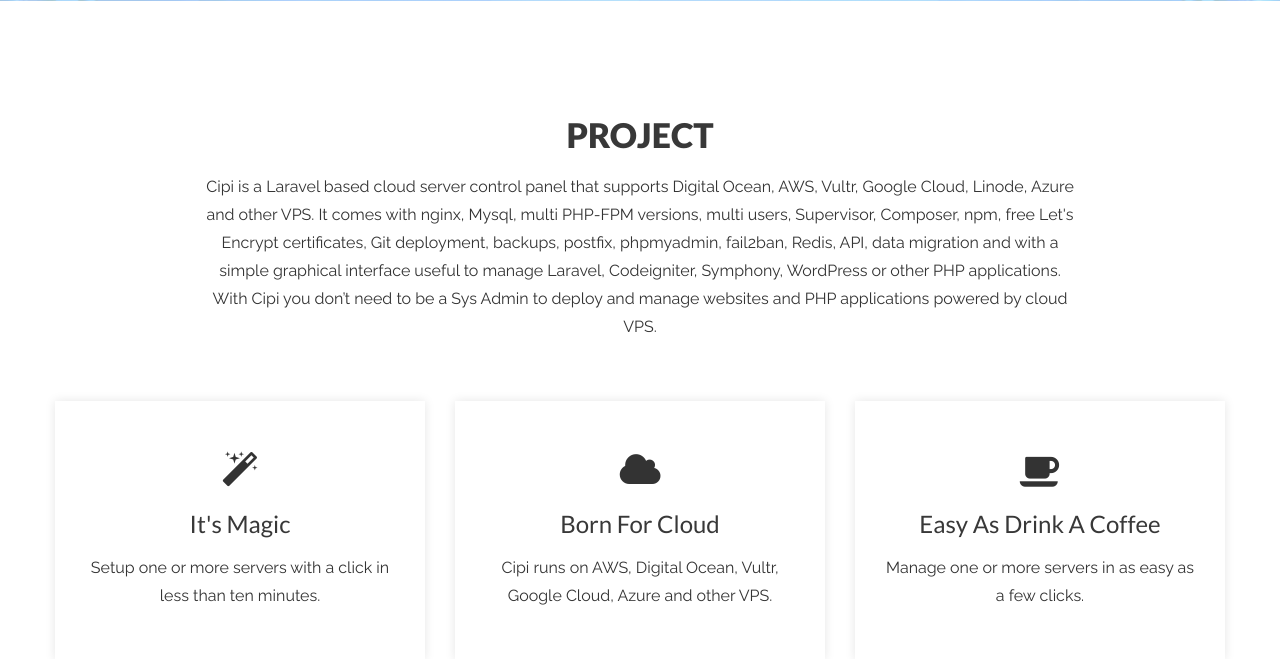
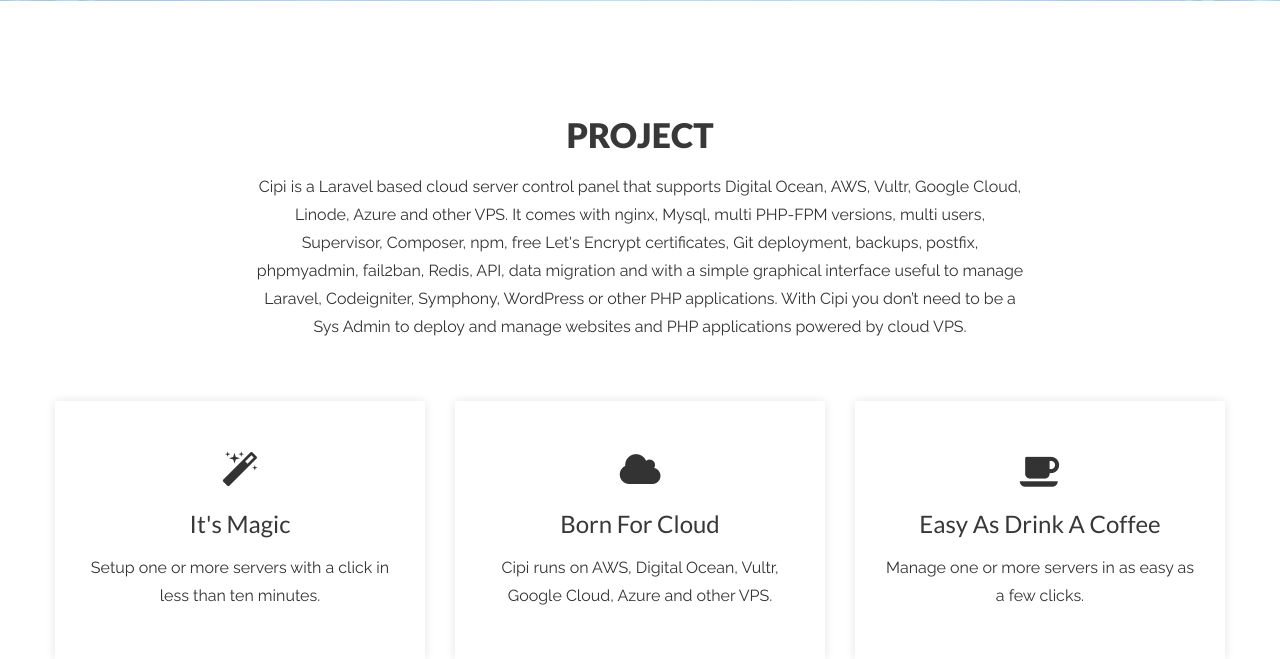
Before and after one commit to Dardwizzle/cipi.sh, a PHP site: page /home/index.php in a window 1280 px wide. Shown: the part 919-1578 px from the top of the page. Run offline with PHP 8.4, Linux system fonts and the light colour scheme; data that the repository does not hold is empty; some libraries are stand-ins or nearby versions.

Commit message:
Text fix

```diff
--- a/home/index.php
+++ b/home/index.php
@@ -100,7 +100,7 @@
     <div  id="feature" class="service-area-four section-pt section-pb-70">
         <div class="container">
             <div class="row">
-                <div class="col-lg-9 ml-auto mr-auto">
+                <div class="col-lg-8 ml-auto mr-auto">
                     <div class="section-title">
                         <h2>Project</h2>
                         <p>Cipi is a Laravel based cloud server control panel that supports Digital Ocean, AWS, Vultr, Google Cloud, Linode, Azure and other VPS. It comes with nginx, Mysql, multi PHP-FPM versions, multi users, Supervisor, Composer, npm, free Let's Encrypt certificates, Git deployment, backups, postfix, phpmyadmin, fail2ban, Redis, API, data migration and with a simple graphical interface useful to manage Laravel, Codeigniter, Symphony, WordPress or other PHP applications. With Cipi you don’t need to be a Sys Admin to deploy and manage websites and PHP applications powered by cloud VPS.</p>
```
